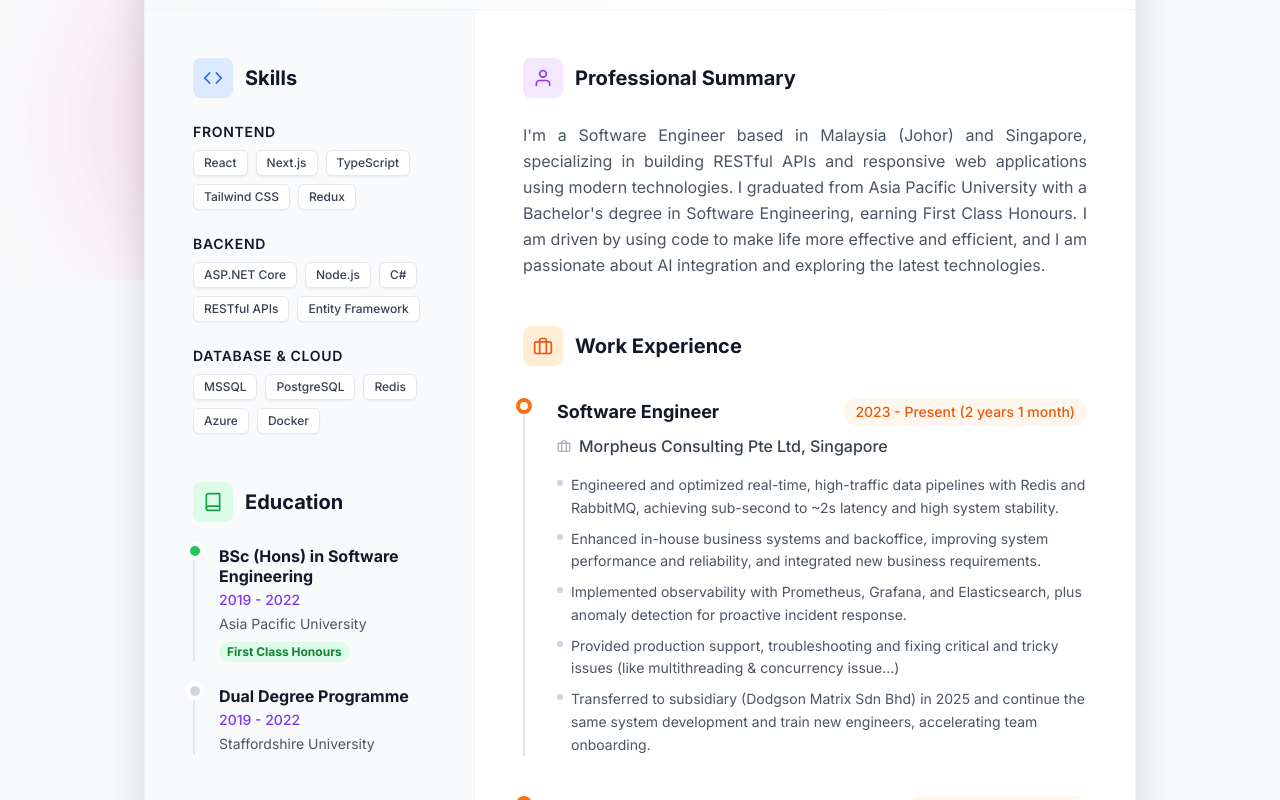
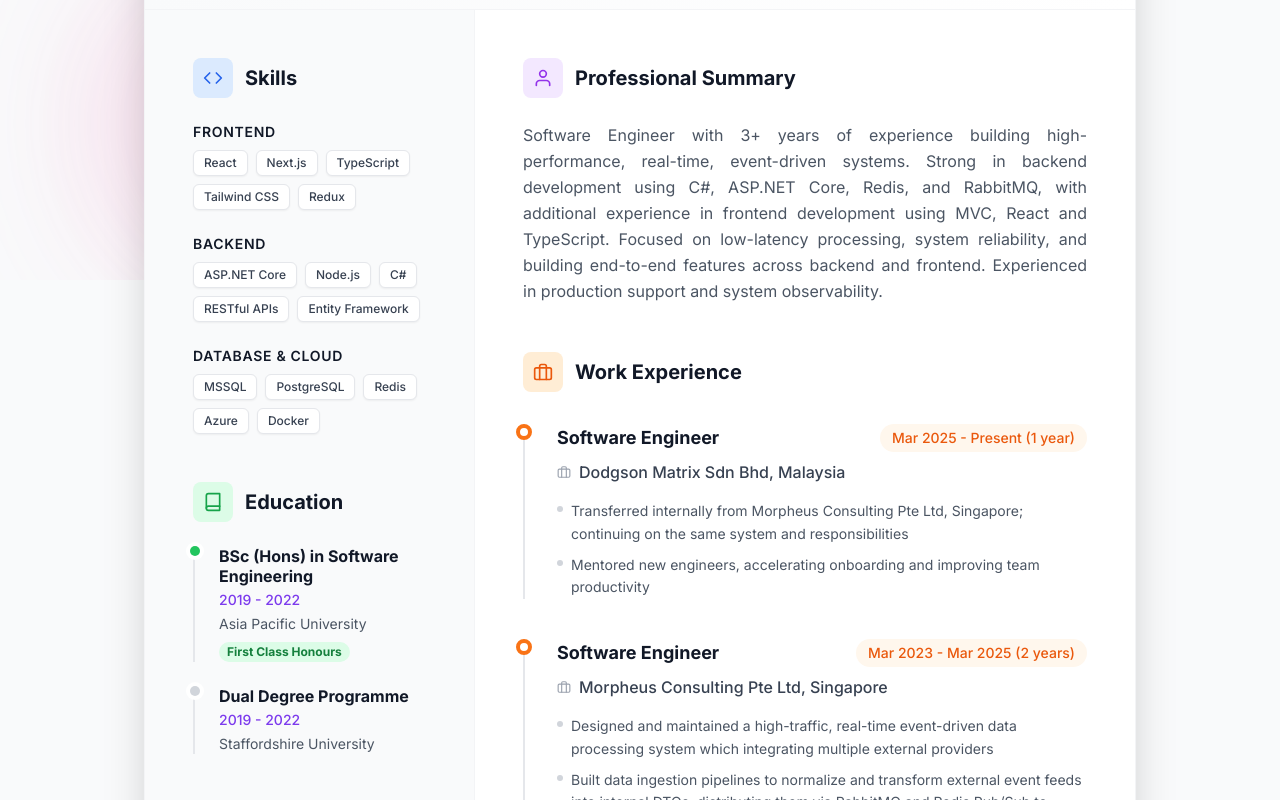
Before and after one commit to pyuan07/my-portfolio, a Next.js app: page /resume in a window 1280 px wide. Shown: the part 520-1320 px from the top of the page. Built offline with nearby package versions, Linux system fonts and the light colour scheme; grey boxes are pictures that could not be loaded.

Commit message:
feat: updated resume and resume page

```diff
--- a/src/app/resume/page.tsx
+++ b/src/app/resume/page.tsx
@@ -220,7 +220,7 @@ const ResumeContent = () => {
                     <h3 className="text-xl font-bold text-gray-900 dark:text-white">Professional Summary</h3>
                   </div>
                   <p className="text-gray-600 dark:text-gray-300 leading-relaxed text-justify">
-                    I'm a Software Engineer based in Malaysia (Johor) and Singapore, specializing in building RESTful APIs and responsive web applications using modern technologies. I graduated from Asia Pacific University with a Bachelor's degree in Software Engineering, earning First Class Honours. I am driven by using code to make life more effective and efficient, and I am passionate about AI integration and exploring the latest technologies.
+                    Software Engineer with 3+ years of experience building high-performance, real-time, event-driven systems. Strong in backend development using C#, ASP.NET Core, Redis, and RabbitMQ, with additional experience in frontend development using MVC, React and TypeScript. Focused on low-latency processing, system reliability, and building end-to-end features across backend and frontend. Experienced in production support and system observability.
                   </p>
                 </section>
 
@@ -237,33 +237,33 @@ const ResumeContent = () => {
                     {[
                       {
                         title: "Software Engineer",
+                        company: "Dodgson Matrix Sdn Bhd, Malaysia",
+                        period: "Mar 2025 - Present (1 year)",
+                        responsibilities: [
+                          "Transferred internally from Morpheus Consulting Pte Ltd, Singapore; continuing on the same system and responsibilities",
+                          "Mentored new engineers, accelerating onboarding and improving team productivity",
+                        ],
+                      },
+                      {
+                        title: "Software Engineer",
                         company: "Morpheus Consulting Pte Ltd, Singapore",
-                        period: "2023 - Present (2 years 1 month)",
+                        period: "Mar 2023 - Mar 2025 (2 years)",
                         responsibilities: [
-                          "Engineered and optimized real-time, high-traffic data pipelines with Redis and RabbitMQ, achieving sub-second to ~2s latency and high system stability.",
-                          "Enhanced in-house business systems and backoffice, improving system performance and reliability, and integrated new business requirements.",
-                          "Implemented observability with Prometheus, Grafana, and Elasticsearch, plus anomaly detection for proactive incident response.",
-                          "Provided production support, troubleshooting and fixing critical and tricky issues (like multithreading & concurrency issue...)",
-                          "Transferred to subsidiary (Dodgson Matrix Sdn Bhd) in 2025 and continue the same system development and train new engineers, accelerating team onboarding.",
+                          "Designed and maintained a high-traffic, real-time event-driven data processing system which integrating multiple external providers",
+                          "Built data ingestion pipelines to normalize and transform external event feeds into internal DTOs, distributing them via RabbitMQ and Redis Pub/Sub to downstream",
+                          "Optimized system for low-latency processing and high throughput, ensuring stable performance under concurrent workloads",
+                          "Developed frontend (React, TypeScript, MVC) for internal tools, backoffice, and monitoring dashboards",
+                          "Implemented observability using Prometheus and Grafana, enabling real-time monitoring, alerting, and faster incident response",
+                          "Provided L2/L3 production support, troubleshooting complex issues, such as concurrency bugs and data inconsistencies",
                         ],
                       },
                       {
                         title: "Software Engineer (Freelance)",
                         company: "Soft Rock Technologies Sdn Bhd, Malaysia",
-                        period: "2021 - 2022 (7 months)",
+                        period: "Jul 2021 - Jun 2022 (1 year)",
                         responsibilities: [
-                          "Mainly involved in the development, enhancement and customization of Recipe Management Module.",
-                        ],
-                      },
-                      {
-                        title: "Software Engineer (Internship)",
-                        company: "Soft Rock Technologies Sdn Bhd, Malaysia",
-                        period: "2021 (5 months)",
-                        responsibilities: [
-                          "Involved in company software design, development, integration and testing.",
-                          "Researched & Developed Smart Factory Website, especially Recipe Management Module.",
-                          "Learned a lot of useful skills, technologies and knowledge as well as the real-world development life cycle (Agile Scrum) and project structure of ASP.NET Core API, MVC.",
-                          "Developed server backend with RESTful API and client frontend with MVC.",
+                          "Research & Develop Smart Factory Website, especially Recipe Management Module.",
+                          "Developed backend with RESTful ASP.NET Core API and frontend with MVC",
                         ],
                       },
                     ].map((job, i) => (
@@ -279,7 +279,7 @@ const ResumeContent = () => {
                             <FiBriefcase className="text-gray-400" size={14} /> {job.company}
                          </p>
 
-                         <ul className="space-y-2">
+                         <ul className="space-y-2 mb-4">
                             {job.responsibilities.map((resp, idx) => (
                               <li key={idx} className="text-gray-600 dark:text-gray-400 text-sm leading-relaxed flex items-start gap-2">
                                 <span className="mt-1.5 w-1.5 h-1.5 rounded-full bg-gray-300 dark:bg-gray-600 shrink-0" />
```
Also changed, not shown: 1 other file (tests, documents, lock files or other folders). Lines whose indentation alone changed are shown as unchanged.
